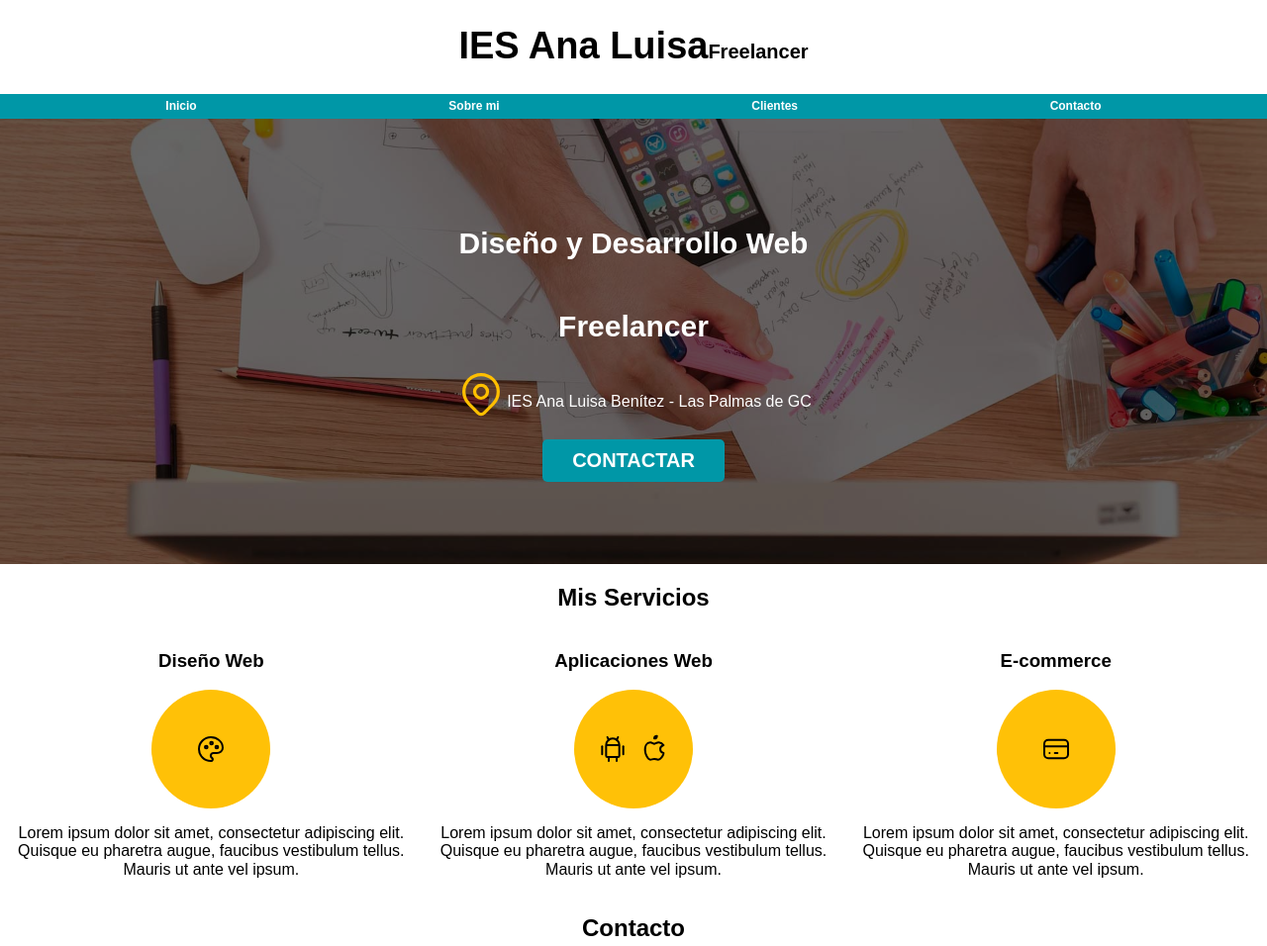
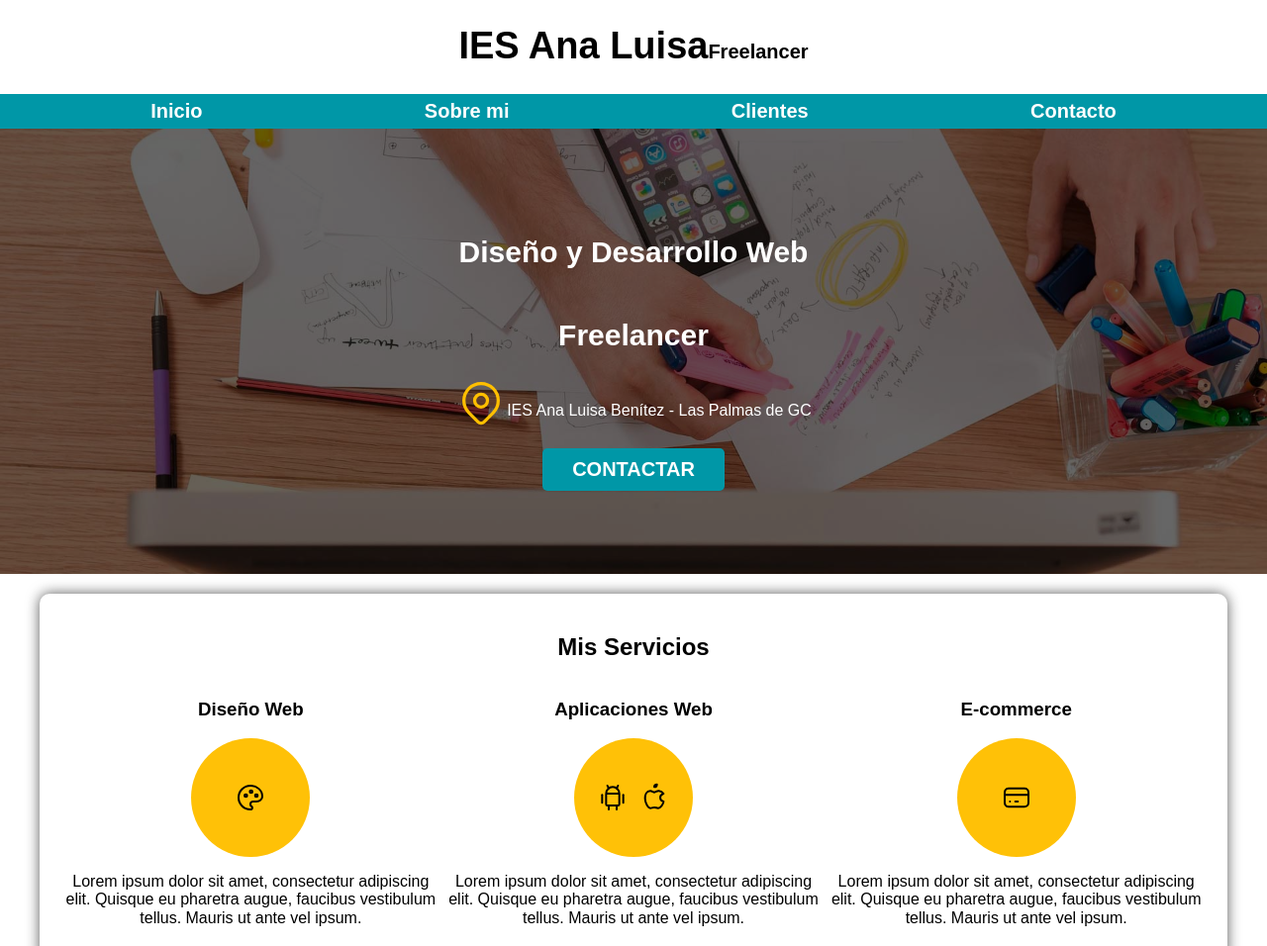
Before and after one commit to mensealeman/FreelancerLNDruben, a plain HTML site: page index.html in a window 1280 px wide. Shown: the top 956 px of the page at 99% size. Drawn offline with Linux system fonts and the light colour scheme.

Commit message:
primer grid noelia

```diff
--- a/css/styles.css
+++ b/css/styles.css
@@ -4,6 +4,7 @@
     --primario:#ffc107;
     --secundario:#0097a7;
     --gris:#757575;
+    --grisClaro: #DFE9F3;
 }
 
 html {
@@ -18,6 +19,7 @@ html {
 body {
     font-family: 'krub', sans-serif;
     font-size: 16px;
+    background-image: linear-gradient(to top, (--grisClaro) 0%, (--blanco) 100%);
 }
 
 .titulo {
@@ -53,7 +55,7 @@ h1, h2, h3 {
 
 .navegacion-principal a{
     text-align: center;
-    font-size: 1.2rem;
+    font-size: 2rem;
     font-weight: 700;
     color: var(--blanco);
     padding: 6px;
@@ -155,6 +157,36 @@ main p {
     text-align: center;
 }
 
+.sombra {
+    box-shadow: 0px 0px 14px 0px rgba(0,0,0,0.65);
+    background-color: var(--blanco);
+    padding: 2rem;
+    margin-top: 2rem;
+    border-radius: 1rem;
+
+}
+
+/* Contr+shift+p - configure user sippets - css  */
+
+
+
+
+
+/*-------------------------GRID--------------------------------*/
+/* Debajo de Mis servicios un <div class="servicios">
+
+Hoja CSS
+servicios {
+display: grid
+grid-template-columns: 1fr(cada fr es 1 columna) 1fr 1fr ó 20% 20% 60%
+}
+*/
+
+
+@media (min-width:) {
+
+}
+
 @media (max-width:768px){
     .navegacion-principal{
         flex-direction:column;
--- a/index.html
+++ b/index.html
@@ -43,7 +43,7 @@
                 </div>
             </section>
 
-    <main>
+    <main class="contenedor sombra">
         <h2>Mis Servicios</h2>
 
         <section class="partecentral">
```
